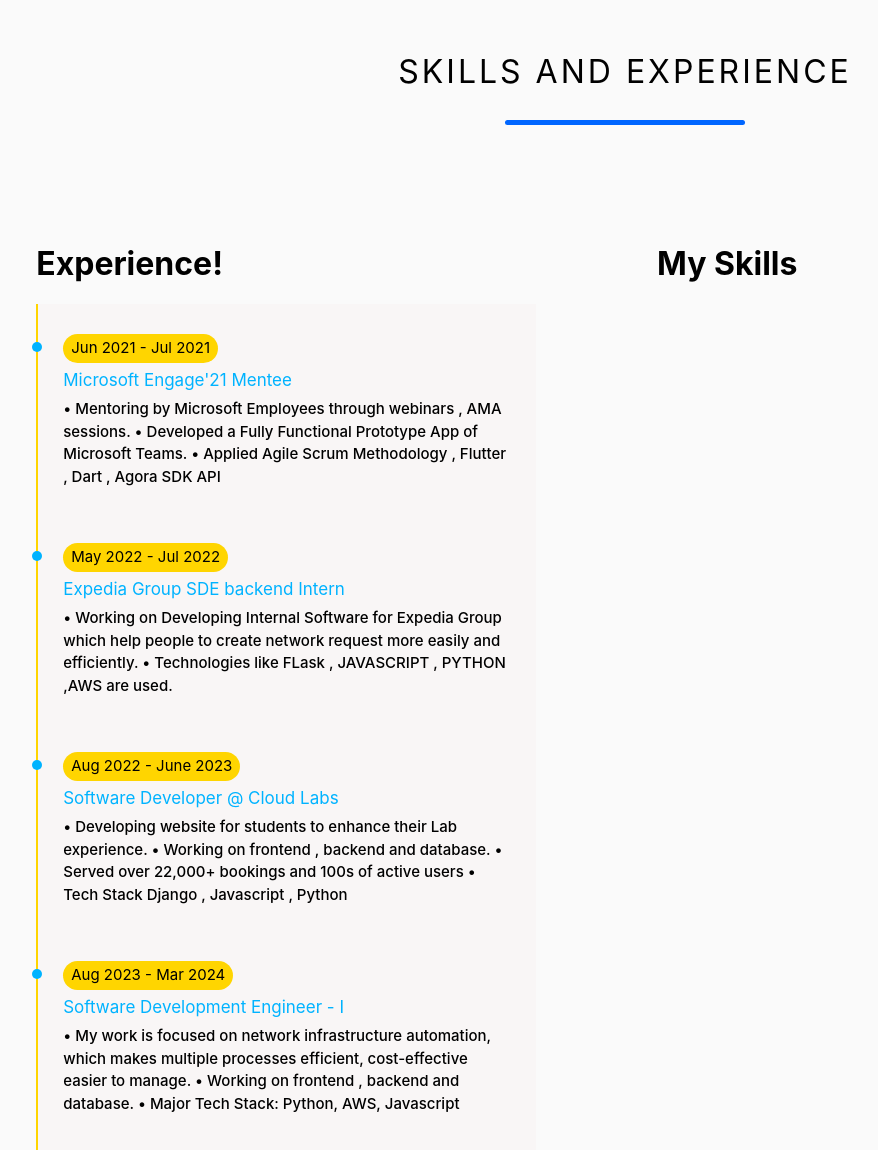
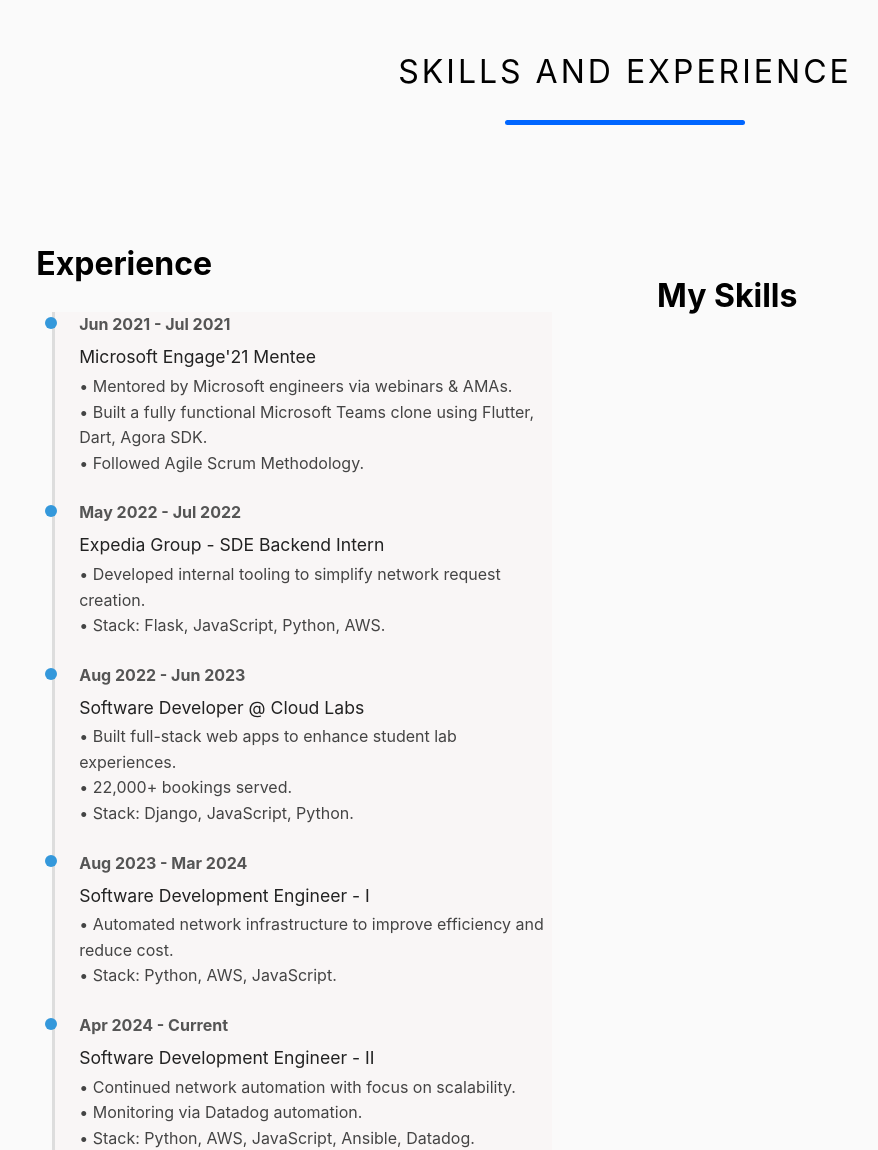
Before and after one commit to anuragyadav19150/finalPorfolio, a Django app: template template/index.html in a window 1280 px wide. Shown: the part 656-1806 px from the top of the page, without its empty margins (15-893 px from the left). Run offline with Django 4.2, Linux system fonts and the light colour scheme; the template is opened without the code that fills it, so the values that code supplies are empty; parts of the project's set-up code (start-up, migrations or seed data) failed here and were passed over; some libraries are stand-ins or nearby versions; some web fonts are replaced.

Commit message:
Update index.html

```diff
--- a/template/index.html
+++ b/template/index.html
@@ -257,6 +257,66 @@ Inside media queries 1em is always 16px i.e 1em = 16px at every screen size only
 
       }
 
+.timeline {
+  list-style: none;
+  padding-left: 0;
+  border-left: 3px solid #ddd;
+  margin-left: 1rem;
+}
+
+.timeline li {
+  margin: 1.5rem 0;
+  padding-left: 1.5rem;
+  position: relative;
+}
+
+.timeline li::before {
+  content: '';
+  position: absolute;
+  left: -10px;
+  top: 0.3rem;
+  width: 12px;
+  height: 12px;
+  background-color: #3498db;
+  border-radius: 50%;
+}
+
+.timeline .date {
+  font-weight: bold;
+  color: #555;
+  margin-bottom: 0.5rem;
+  display: block;
+}
+
+.timeline h4 {
+  margin: 0.2rem 0;
+  font-size: 1.1rem;
+  color: #222;
+}
+
+.timeline p {
+  color: #444;
+  line-height: 1.6;
+}
+
+.skills-section {
+  margin-top: 2rem;
+}
+
+.skills {
+  display: flex;
+  flex-wrap: wrap;
+  gap: 0.6rem;
+}
+
+.skill-badge {
+  background-color: #f3f3f3;
+  border: 1px solid #ccc;
+  padding: 0.4rem 0.8rem;
+  border-radius: 1.2rem;
+  font-size: 0.9rem;
+  color: #333;
+}
 
 
 
@@ -486,100 +546,81 @@ Inside media queries 1em is always 16px i.e 1em = 16px at every screen size only
          <section id="about" class="about sec-pad">
   <div class="main-container">
     <h2 class="heading heading-sec heading-sec__mb-med">
-                <span class="heading-sec__main">Skills And Experience</span>
+      <span class="heading-sec__main">Skills and Experience</span>
+    </h2>
 
-              </h2>
     <div class="about__content">
-                <div class="about__content-main">
-                  <h3 class="about__content-title">Experience!</h3>
-
-          <div class="timeline">
-              <ul>
+      <div class="experience">
+        <h3 class="about__content-title">Experience</h3>
+        <ul class="timeline">
           <li>
-                      <span>Jun 2021 - Jul 2021</span>
+            <span class="date">Jun 2021 - Jul 2021</span>
             <div class="content">
-                          <h3>Microsoft Engage'21 Mentee</h3>
+              <h4>Microsoft Engage'21 Mentee</h4>
               <p>
-                          • Mentoring by Microsoft Employees through webinars , AMA sessions.
-      • Developed a Fully Functional Prototype App of Microsoft Teams.
-      • Applied Agile Scrum Methodology , Flutter , Dart , Agora SDK API
+                • Mentored by Microsoft engineers via webinars & AMAs.<br>
+                • Built a fully functional Microsoft Teams clone using Flutter, Dart, Agora SDK.<br>
+                • Followed Agile Scrum Methodology.
               </p>
             </div>
           </li>
           <li>
-                      <span>May 2022 - Jul 2022</span>
+            <span class="date">May 2022 - Jul 2022</span>
             <div class="content">
-                          <h3>Expedia Group SDE backend Intern</h3>
+              <h4>Expedia Group - SDE Backend Intern</h4>
               <p>
-                          • Working on Developing Internal Software for Expedia Group which
-      help people to create network request more easily and efficiently.
-      • Technologies like FLask , JAVASCRIPT , PYTHON ,AWS are used.
+                • Developed internal tooling to simplify network request creation.<br>
+                • Stack: Flask, JavaScript, Python, AWS.
               </p>
             </div>
           </li>
           <li>
-                      <span>Aug 2022 - June 2023</span>
+            <span class="date">Aug 2022 - Jun 2023</span>
             <div class="content">
-                          <h3>Software Developer @ Cloud Labs</h3>
+              <h4>Software Developer @ Cloud Labs</h4>
               <p>
-
-                          • Developing website for students to enhance their Lab experience.
-      • Working on frontend , backend and database.
-      • Served over 22,000+ bookings and 100s of active users
-      • Tech Stack Django , Javascript , Python
-
+                • Built full-stack web apps to enhance student lab experiences.<br>
+                • 22,000+ bookings served.<br>
+                • Stack: Django, JavaScript, Python.
               </p>
             </div>
           </li>
           <li>
-                      <span>Aug 2023 - Mar 2024</span>
+            <span class="date">Aug 2023 - Mar 2024</span>
             <div class="content">
-                          <h3>Software Development Engineer - I</h3>
+              <h4>Software Development Engineer - I</h4>
               <p>
-
-                          • My work is focused on network infrastructure automation, which makes multiple processes efficient, cost-effective
-easier to manage.
-      • Working on frontend , backend and database.
-      • Major Tech Stack: Python, AWS, Javascript
-
+                • Automated network infrastructure to improve efficiency and reduce cost.<br>
+                • Stack: Python, AWS, JavaScript.
               </p>
             </div>
           </li>
-
           <li>
-                      <span>Apr 2024 - Current</span>
+            <span class="date">Apr 2024 - Current</span>
             <div class="content">
-                          <h3>Software Development Engineer - II</h3>
+              <h4>Software Development Engineer - II</h4>
               <p>
-
-                          • My work is focused on network infrastructure automation, which makes multiple processes efficient, cost-effective
-easier to manage.
-				  • Handling Monitoring of Network Resouring using Datadog Automation.
-      • Working on frontend , backend and database.
-      • Major Tech Stack: Python, AWS, Javascript, Ansible, Datadog
-
+                • Continued network automation with focus on scalability.<br>
+                • Monitoring via Datadog automation.<br>
+                • Stack: Python, AWS, JavaScript, Ansible, Datadog.
               </p>
             </div>
           </li>
-
         </ul>
       </div>
 
-
-                </div>
-                <div class="about__content-skills">
+      <div class="skills-section">
         <h3 class="about__content-title">My Skills</h3>
         <div class="skills">
-                    {% for priority,skill in skills.items %}
-
-                    <div class="skills__skill">{{skill}}</div>
+          {% for priority, skill in skills.items %}
+          <span class="skill-badge">{{ skill }}</span>
           {% endfor %}
-
         </div>
       </div>
     </div>
   </div>
 </section>
+
 
           <!-- <section id="projects" class="projects ">
             <div class="container px-6 py-10 mx-auto">
```
Lines whose indentation alone changed are shown as unchanged.
